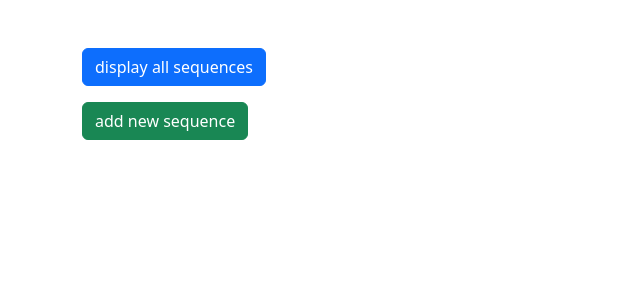
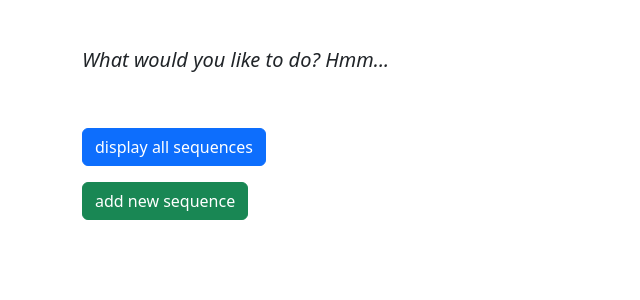
Before and after one commit to Kianni/cuatro_be, a Django app: page /options in a window 1280 px wide. Shown: the top 300 px of the page, without its empty margins (0-640 px from the left). Run offline with Django 3.2, Linux system fonts and the light colour scheme; some libraries are stand-ins or nearby versions.

Commit message:
add title to options page

```diff
--- a/lukujonot/sequences/templates/sequences/options.html
+++ b/lukujonot/sequences/templates/sequences/options.html
@@ -8,8 +8,8 @@
     {% bootstrap_javascript %}
 </head>
 <body class="container mt-5">
-
-    <a href="/display" class="btn btn-primary mb-3" role="button">display all sequences</a>
+<h5><i>What would you like to do? Hmm...</i></h5>
+    <a href="/display" class="btn btn-primary mb-3 mt-5" role="button">display all sequences</a>
 </br>
     <a href="/add" class="btn btn-success" role="button">add new sequence</a>
 
```
